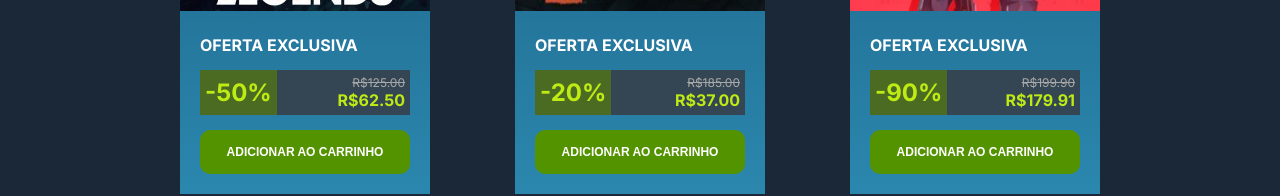
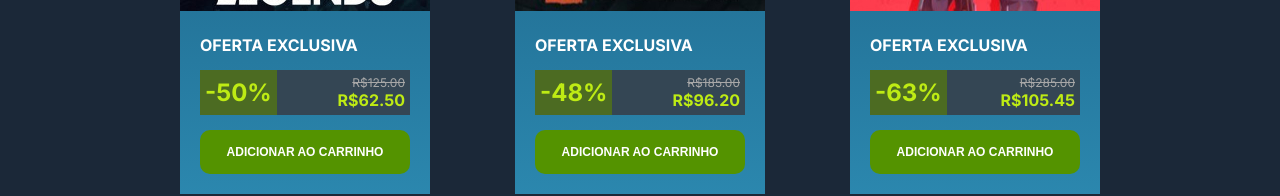
Before and after one commit to Helton1000/CloneSteam, a Next.js app: page / in a window 1280 px wide. Shown: the part 478-674 px from the top of the page. Built offline with nearby package versions, Linux system fonts and the light colour scheme.

Commit message:
Area de descontos modificada e resolvida os bugs

```diff
--- a/src/components/cards/saleCards/saleCard.jsx
+++ b/src/components/cards/saleCards/saleCard.jsx
@@ -12,7 +12,7 @@ export default function SaleCard({ image, discount, fullPrice, discountPrice, di
                     <div className={styles.percent}>-{discount + '%'}</div>
                     <div className={styles.price}>
                         <p className={styles.fullprice}>R${Number(fullPrice).toFixed(2)}</p>
-                        <h4 className={styles.discountprice}>R${discountPrice = (fullPrice * (discount/100)).toFixed(2)}</h4>
+                        <h4 className={styles.discountprice}>R${discountPrice = (fullPrice - (fullPrice * (discount/100))).toFixed(2)}</h4>
                     </div>
                 </div>
                 <Button fullwidth>Adicionar ao carrinho</Button>
--- a/src/pages/index.js
+++ b/src/pages/index.js
@@ -29,10 +29,12 @@ export default function Home() {
               <SaleCard
                 image={'dota-2.jpg'}
                 fullPrice={185.00}
-                discount={20}
+                discount={48}
               />
               <SaleCard
                 image={'valorant.jpg'}
+                fullPrice={285.00}
+                discount={63}
               />
             </div>
           </div>
```
